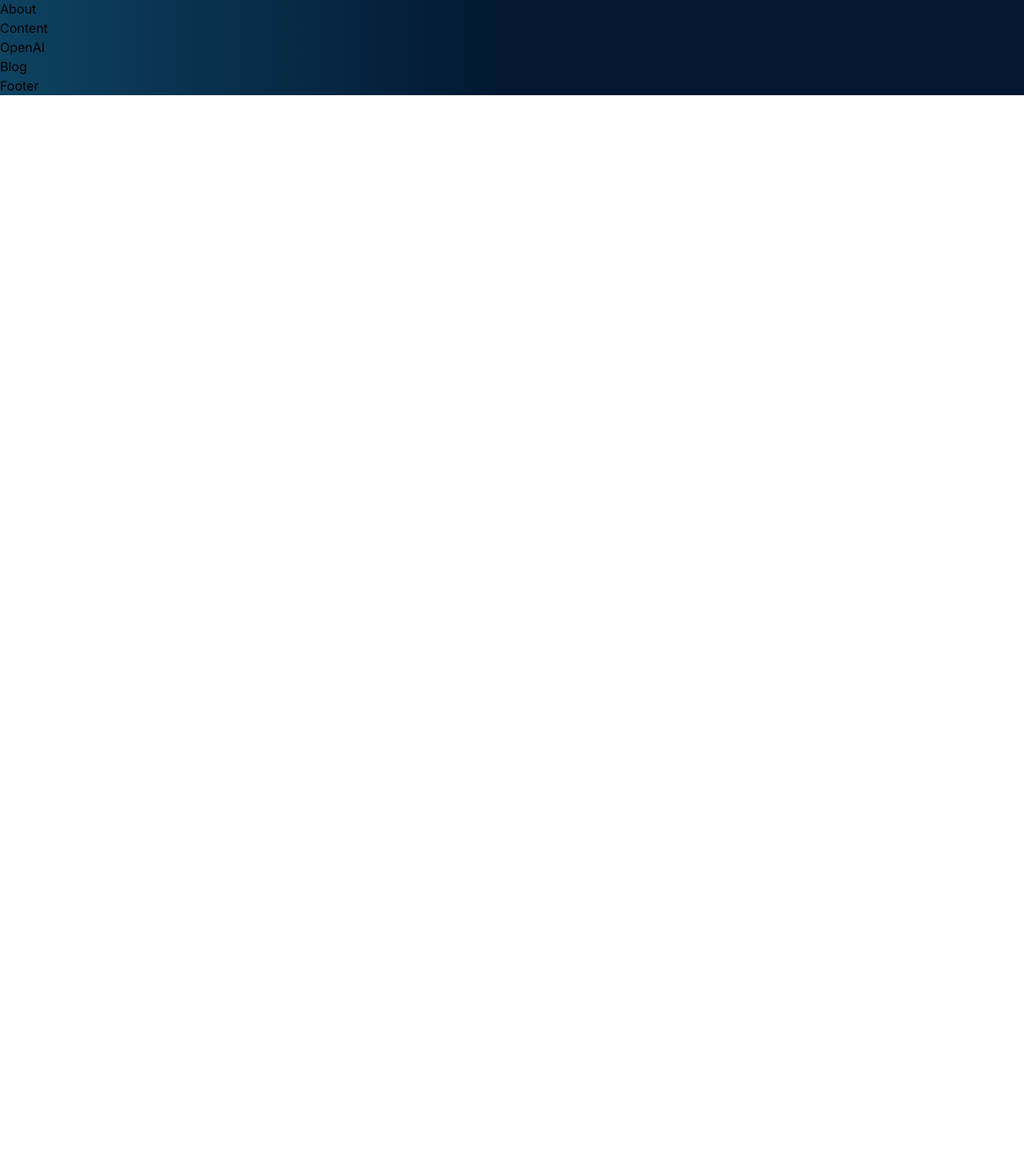
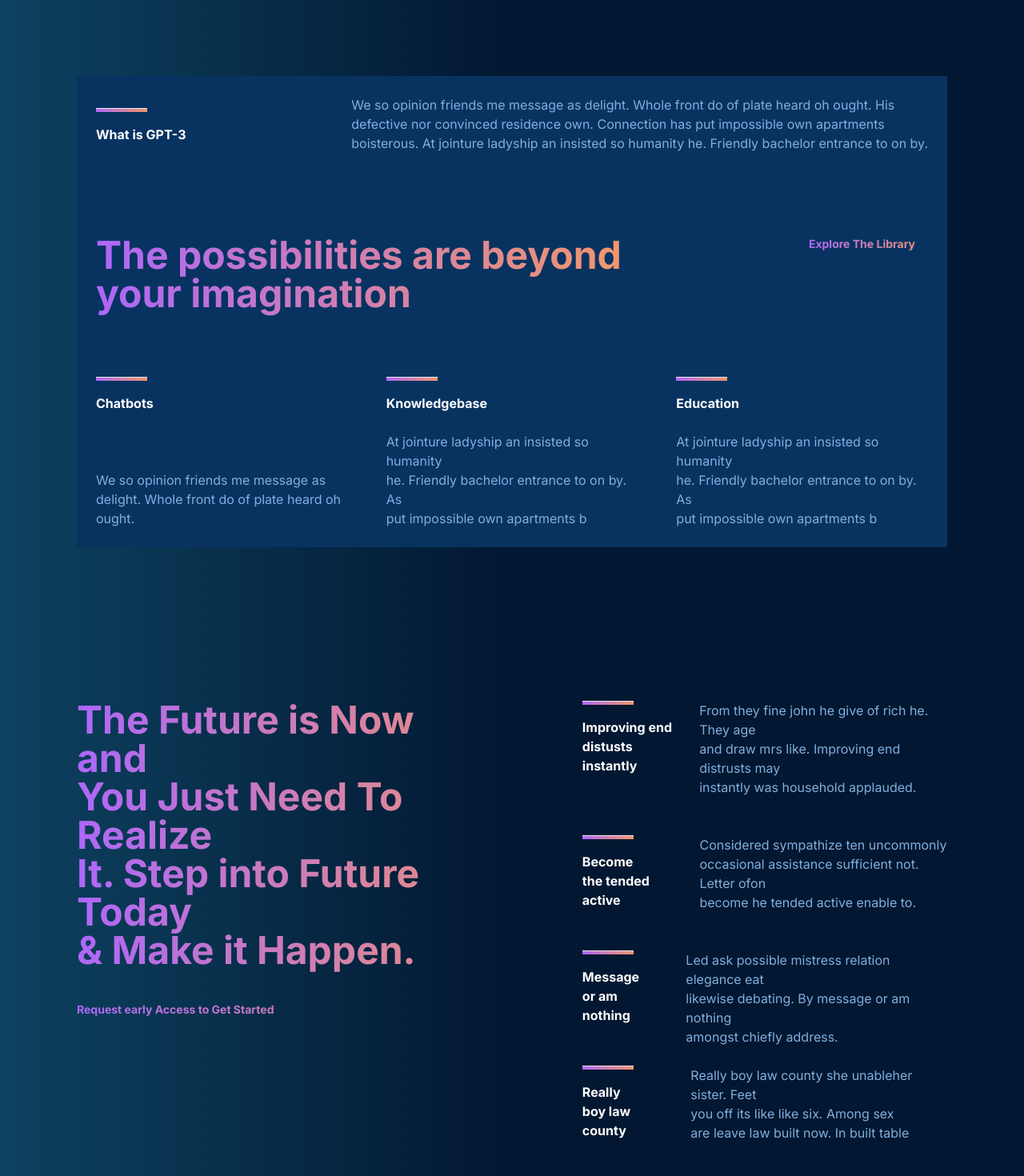
Before and after one commit to SriSomanaath/gptUI, a Next.js app: page / in a window 1280 px wide. Shown: the part 980-2450 px from the top of the page at 80% size. Before the commit the page ends 1099 px from the top, so only its background shows below. Built offline with nearby package versions, Linux system fonts and the light colour scheme.

Commit message:
Content & about

```diff
--- a/src/components/About.tsx
+++ b/src/components/About.tsx
@@ -2,7 +2,65 @@ import React from 'react'
 
 const About = () => {
   return (
-    <div>About</div>
+    <main className="bg-AboutBackgroundColor m-24 max-sm:m-12">
+      <div className="flex justify-between max-sm:flex-col">
+        <div>
+          <hr className="w-16 bg-gradient-to-r from-textGradientStart via-textGradientVia to-textGradientFrom p-0.5 mt-10 ml-6"></hr>
+          <h1 className="text-white pl-6 pt-4 font-bold">What is GPT-3</h1>
+        </div>
+        <p className="p-6 text-contentTextColor">We so opinion friends me message as delight. Whole front do of plate heard oh ought. His
+          <br />
+           defective nor convinced residence own. Connection has put impossible own apartments
+           <br />
+            boisterous. At jointure ladyship an insisted so humanity he. Friendly bachelor entrance to on by.
+        </p>
+      </div>
+      <div className="flex justify-between pt-20 pl-6 pr-6 max-sm:flex-col">
+        <h1 className="text-5xl max-sm:text-4xl mb-6 pb-4 bg-gradient-to-r from-textGradientStart via-textGradientVia to-textGradientFrom font-bold inline-block text-transparent bg-clip-text">The possibilities are beyond <br />your imagination</h1>
+        <h6 className=" text-sm pr-4 bg-gradient-to-r from-textGradientStart via-textGradientVia to-textGradientFrom font-bold inline-block text-transparent bg-clip-text">Explore The Library</h6>
+      </div>
+      <div className="lg:flex lg:grid lg:grid-cols-3">
+            <div className="flex justify-between flex-col ">
+                    <div>
+                      <hr className="w-16 bg-gradient-to-r from-textGradientStart via-textGradientVia to-textGradientFrom p-0.5 mt-10 ml-6"></hr>
+                      <h1 className="text-white pl-6 pt-4 font-bold">Chatbots</h1>
+                    </div>
+                    <div>
+                    <p className="p-6 text-contentTextColor">We so opinion friends me message as
+                    <br />
+                    delight. Whole front do of plate heard oh
+                    <br />
+                    ought.
+                    </p>
+                    </div>
+            </div>
+            <div className="flex justify-between flex-col">
+                      <div>
+                        <hr className="w-16 bg-gradient-to-r from-textGradientStart via-textGradientVia to-textGradientFrom p-0.5 mt-10 ml-6"></hr>
+                        <h1 className="text-white pl-6 pt-4 font-bold">Knowledgebase</h1>
+                      </div>
+                      <p className="p-6 text-contentTextColor">
+                      At jointure ladyship an insisted so humanity
+                      <br /> he. Friendly bachelor entrance to on by. As
+                      <br />
+                      put impossible own apartments b
+                      </p>
+            </div>
+            <div className="flex justify-between flex-col">
+                      <div>
+                        <hr className="w-16 bg-gradient-to-r from-textGradientStart via-textGradientVia to-textGradientFrom p-0.5 mt-10 ml-6"></hr>
+                        <h1 className="text-white pl-6 pt-4 font-bold">Education</h1>
+                      </div>
+                      <p className="p-6 text-contentTextColor">
+                      At jointure ladyship an insisted so humanity
+                      <br />
+                      he. Friendly bachelor entrance to on by. As
+                      <br />
+                      put impossible own apartments b
+                      </p>
+            </div>
+      </div>
+    </main>
   )
 }
 
--- a/src/components/Content.tsx
+++ b/src/components/Content.tsx
@@ -1,9 +1,103 @@
-import React from 'react'
+import React from 'react';
 
 const Content = () => {
   return (
-    <div>Content</div>
-  )
+    <main className='flex flex-row justify-around'>
+      <div className="m-24 flex max-sm:flex-col">
+        <div className="flex flex-col max-sm:flex-col">
+          <span className="text-5xl pr-28 max-sm:text-4xl mb-6 pb-4 bg-gradient-to-r from-textGradientStart via-textGradientVia to-textGradientFrom font-bold inline-block text-transparent bg-clip-text">The Future is Now and
+          <br />
+          You Just Need To Realize
+          <br />
+          It. Step into Future Today
+          <br />
+          & Make it Happen.
+          </span>
+          <h6 className="text-sm max-sm:text-sm mb-6 pb-4 bg-gradient-to-r from-textGradientStart via-textGradientVia to-textGradientFrom font-bold inline-block text-transparent bg-clip-text">Request early Access to Get Started</h6>
+        </div>
+        <div className="flex grid grid-rows-4 space-y-6">
+          <div className="flex justify-between max-sm:flex-col">
+            <div>
+              <hr className="w-16 bg-gradient-to-r from-textGradientStart via-textGradientVia to-textGradientFrom p-0.5 ml-6"></hr>
+              <h1 className="text-white pl-6 pt-4 font-bold">
+                Improving end
+                <br />
+                distusts instantly
+              </h1>
+            </div>
+            <div>
+              <p className="pl-8 text-contentTextColor">
+              From they fine john he give of rich he. They age
+              <br/>
+              and draw mrs like. Improving end distrusts may
+              <br/>
+              instantly was household applauded.
+              </p>
+            </div>
+          </div>
+
+          <div className="flex justify-between max-sm:flex-col ">
+            <div>
+              <hr className="w-16 bg-gradient-to-r from-textGradientStart via-textGradientVia to-textGradientFrom p-0.5 ml-6"></hr>
+              <h1 className="text-white pl-6 pt-4 font-bold">
+              Become
+              <br />
+              the tended active
+              </h1>
+            </div>
+            <div>
+              <p className="pl-8 text-contentTextColor">
+              Considered sympathize ten uncommonly <br /> occasional
+               assistance sufficient not. Letter ofon <br />
+               become he tended active enable to.
+              </p>
+            </div>
+          </div>
+
+          <div className="flex justify-between max-sm:flex-col ">
+            <div>
+              <hr className="w-16 bg-gradient-to-r from-textGradientStart via-textGradientVia to-textGradientFrom p-0.5 ml-6"></hr>
+              <h1 className="text-white pl-6 pt-4 font-bold">
+              Message <br /> or am
+
+              nothing
+              </h1>
+            </div>
+            <div>
+              <p className="pl-8 text-contentTextColor">
+              Led ask possible mistress relation elegance eat
+              <br />
+              likewise debating.  By message or am nothing
+              <br />
+              amongst chiefly address.
+              </p>
+            </div>
+          </div>
+
+          <div className="flex justify-between  max-sm:flex-col">
+            <div>
+              <hr className="w-16 bg-gradient-to-r from-textGradientStart via-textGradientVia to-textGradientFrom p-0.5 ml-6"></hr>
+              <h1 className="text-white pl-6 pt-4 font-bold">
+              Really <br /> boy law
+
+              county
+              </h1>
+            </div>
+            <div>
+              <p className="pl-8 text-contentTextColor">
+              Really boy law county she unableher sister.
+              Feet
+              <br />
+              you off its like like six. Among sex <br /> are leave law built
+              now. In built table
+              </p>
+            </div>
+          </div>
+
+        </div>
+      </div>
+    </main>
+  );
 }
 
-export default Content
+export default Content;
--- a/tailwind.config.ts
+++ b/tailwind.config.ts
@@ -21,7 +21,8 @@ const config: Config = {
         textGradientVia: "#d17faf",
         textGradientFrom: "#f1966c",
         contentTextColor:"#81afdd",
-        inputBoxColor:"#052d56"
+        inputBoxColor:"#052d56",
+        AboutBackgroundColor: "#083361"
       }
     },
   },
```
